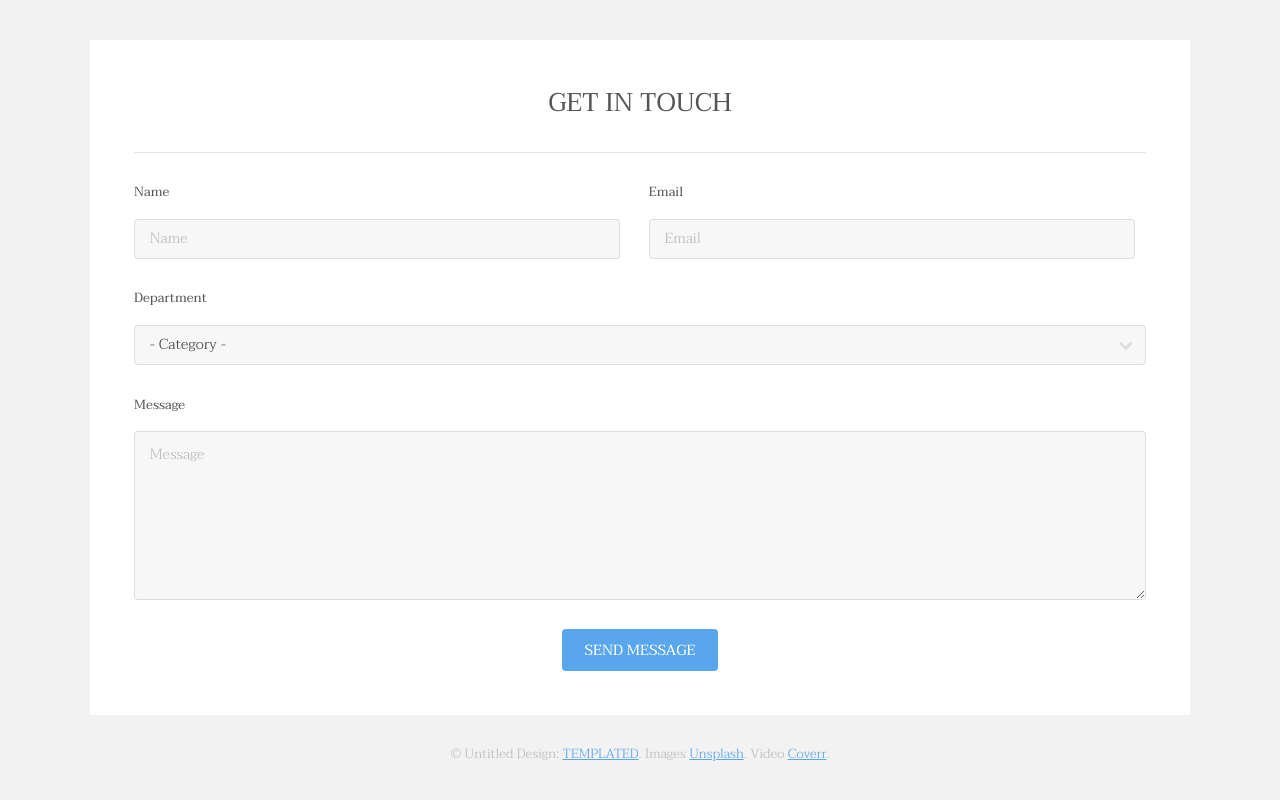
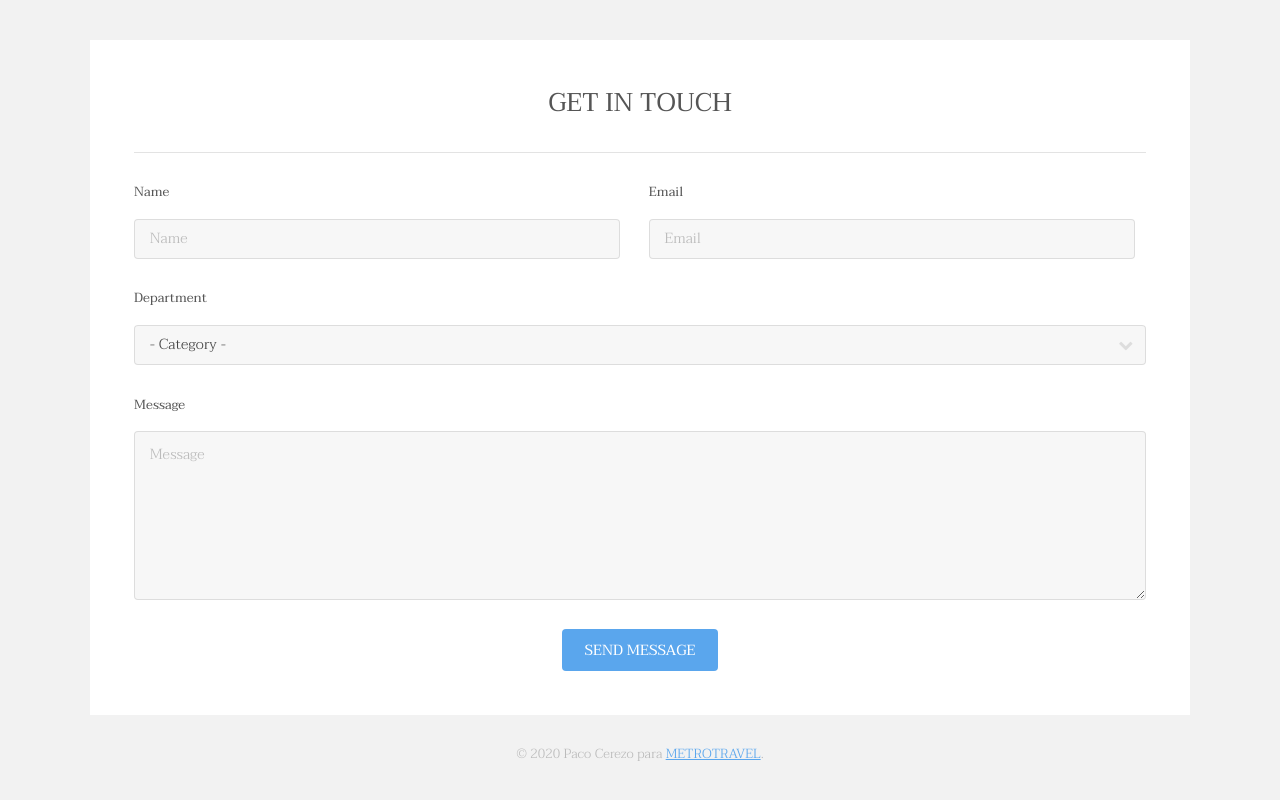
Before and after one commit to pyr137/04_REP_METROPOLITA, a plain HTML site: page index.html in a window 1280 px wide. Shown: the part 3231-4031 px from the top of the page. Drawn offline with Linux system fonts and the light colour scheme.

Commit message:
cambios en el pie de página por PACO

```diff
--- a/index.html
+++ b/index.html
@@ -194,7 +194,7 @@
 						</div>
 					</section>
 					<div class="copyright">
-						&copy; Untitled Design: <a href="https://templated.co/">TEMPLATED</a>. Images <a href="https://unsplash.com/">Unsplash</a>. Video <a href="http://coverr.co/">Coverr</a>.
+						&copy; 2020 Paco Cerezo para <a href="https://metro.travel">METROTRAVEL</a>.
 					</div>
 				</div>
 			</footer>
```
